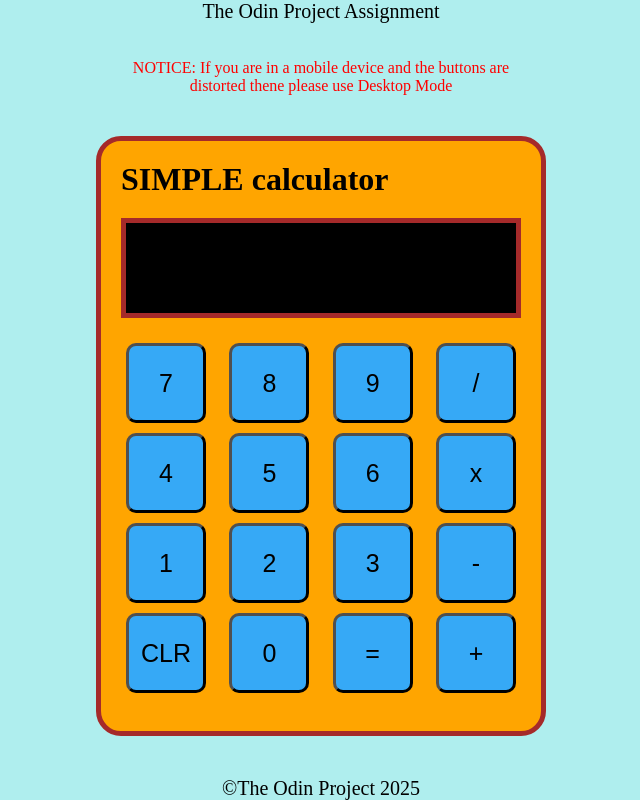
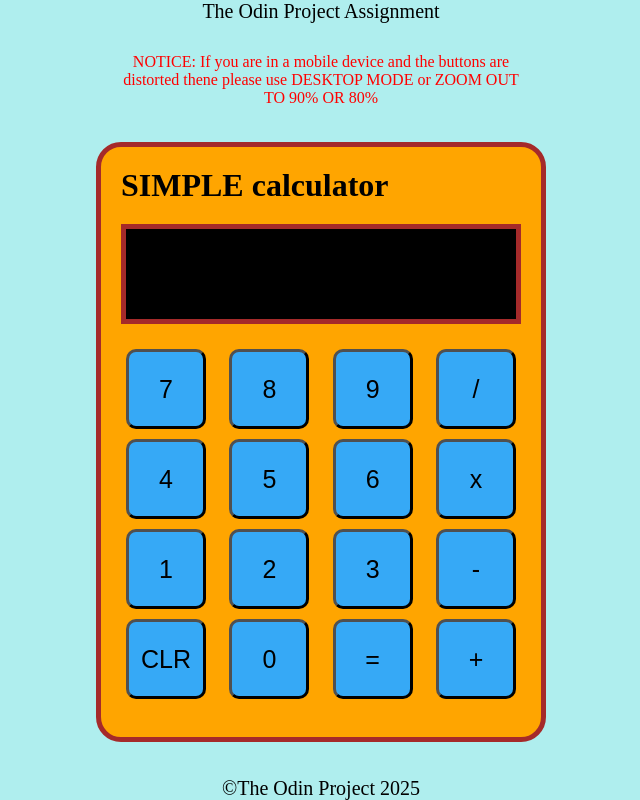
Before and after one commit to abhirup-2005/calculator, a plain HTML site: page index.html in a window 1280 px wide. Shown: the whole page, without its empty margins (319-959 px from the left). Drawn offline with Linux system fonts and the light colour scheme.

Commit message:
Changed Notice content in notice added to zoom out

```diff
--- a/index.html
+++ b/index.html
@@ -11,7 +11,7 @@
 
 <body>
     <header>The Odin Project Assignment</header>
-    <div class="notice">NOTICE: If you are in a mobile device and the buttons are distorted thene please use Desktop Mode</div>
+    <div class="notice">NOTICE: If you are in a mobile device and the buttons are distorted thene please use DESKTOP MODE or ZOOM OUT TO 90% OR 80%</div>
     <div class="container">
         <h1>SIMPLE calculator</h1>
         <div class="screen">
```
